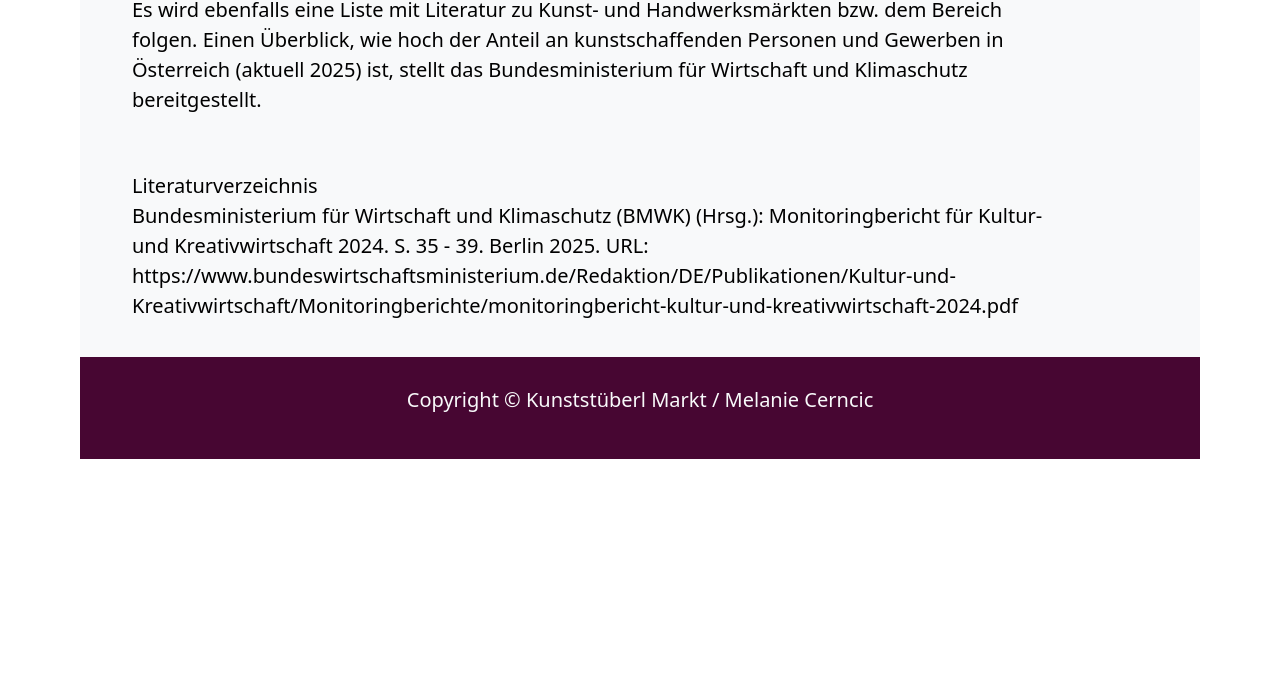
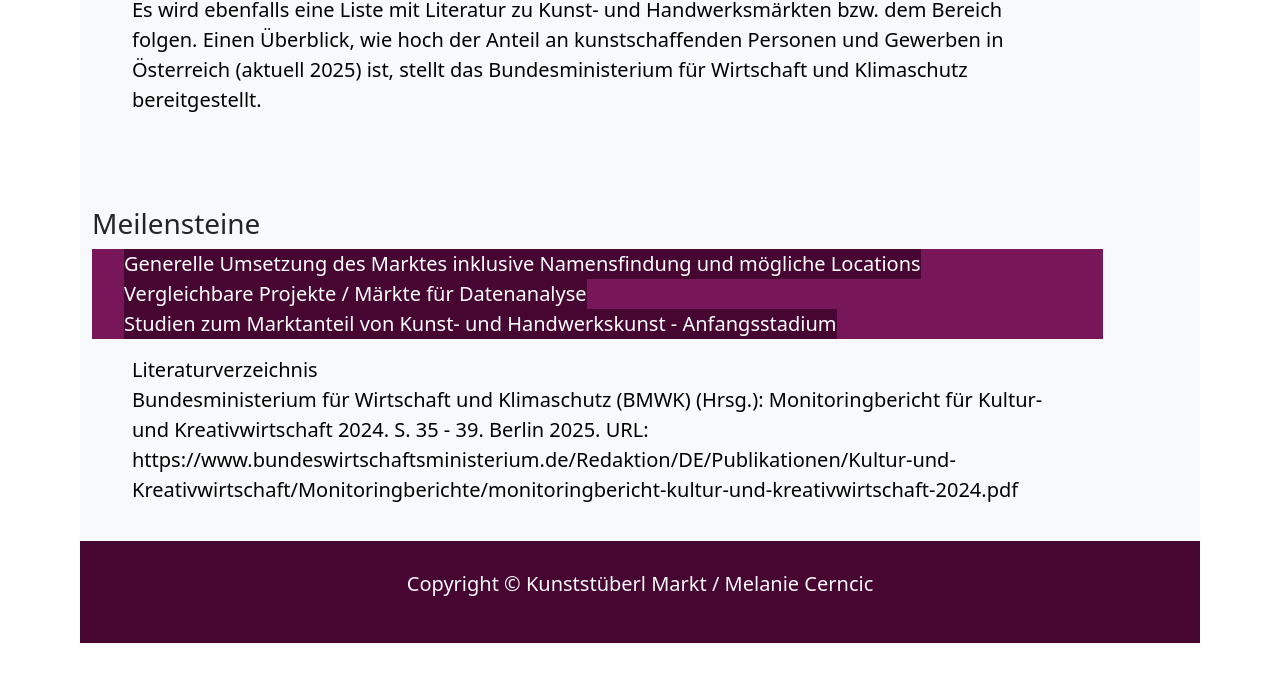
Before and after one commit to mc1307/Kunststueberl_Markt, a plain HTML site: page blog.html in a window 1280 px wide. Shown: the part 789-1470 px from the top of the page. Before the commit the page ends 1328 px from the top, so only its background shows below. Drawn offline with nearby package versions, Linux system fonts and the light colour scheme.

Commit message:
Update blog.html

```diff
--- a/blog.html
+++ b/blog.html
@@ -73,6 +73,14 @@
         <p>Es wird ebenfalls eine Liste mit Literatur zu Kunst- und Handwerksmärkten bzw. dem Bereich folgen. Einen Überblick, wie hoch der Anteil an kunstschaffenden Personen und Gewerben in Österreich (aktuell 2025) ist, stellt das Bundesministerium für Wirtschaft und Klimaschutz bereitgestellt. <br/>
           </p>
           <p>
+            <h3>Meilensteine</h3>
+            <ul>
+              <li>Generelle Umsetzung des Marktes inklusive Namensfindung und mögliche Locations</li>
+              <li>Vergleichbare Projekte / Märkte für Datenanalyse</li>
+              <li>Studien zum Marktanteil von Kunst- und Handwerkskunst - Anfangsstadium</li>
+            </ul>
+          </p>
+          <p>
           Literaturverzeichnis<br/>
           Bundesministerium für Wirtschaft und Klimaschutz (BMWK) (Hrsg.): Monitoringbericht für Kultur- und Kreativwirtschaft 2024. S. 35 - 39. Berlin 2025. URL: https://www.bundeswirtschaftsministerium.de/Redaktion/DE/Publikationen/Kultur-und-Kreativwirtschaft/Monitoringberichte/monitoringbericht-kultur-und-kreativwirtschaft-2024.pdf
         </p>
```
